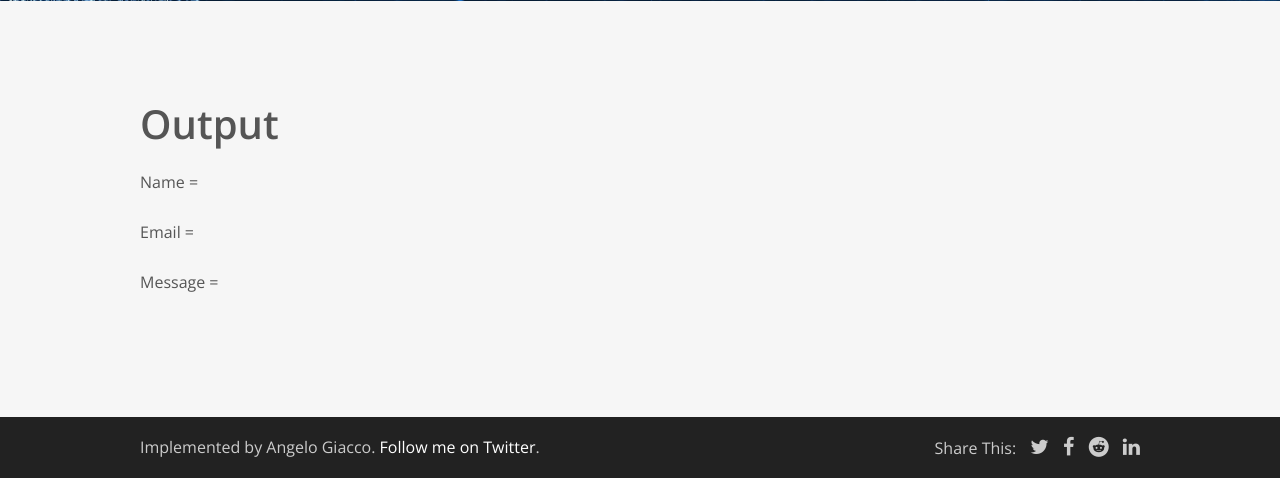
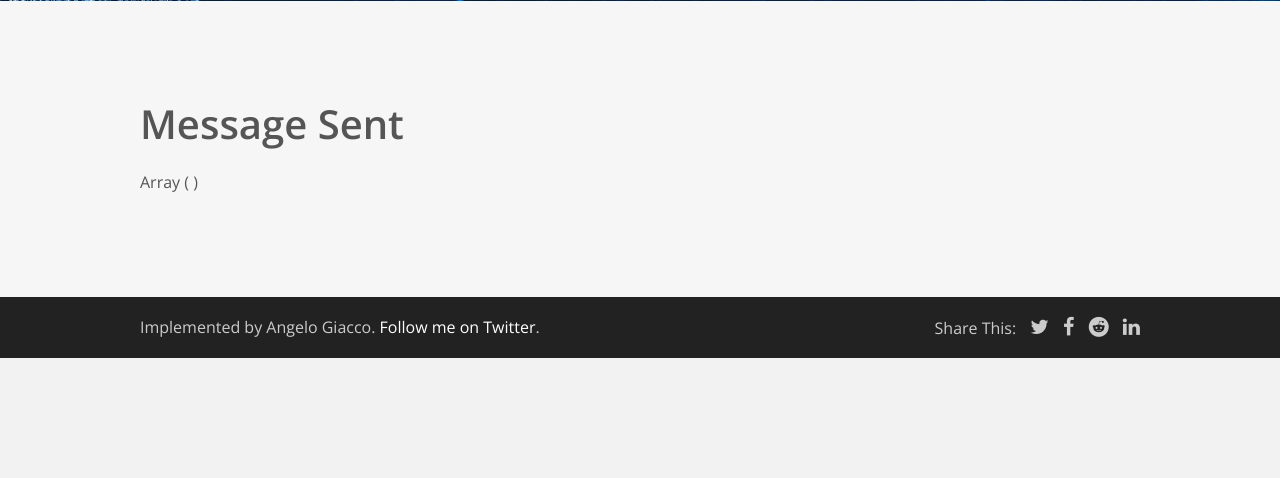
Before and after one commit to AngeloGiacco/poundle, a PHP site: page /sendMessage.php in a window 1280 px wide. Shown: the part 799-1277 px from the top of the page. After the commit the page ends 1157 px from the top, so only its background shows below. Run offline with PHP 8.4, Linux system fonts and the light colour scheme; data that the repository does not hold is empty; some libraries are stand-ins or nearby versions.

Commit message:
Update sendMessage.php

```diff
--- a/sendMessage.php
+++ b/sendMessage.php
@@ -37,11 +37,9 @@
 
         <section id = "help" class="feature greybg">
             <div class="container">
-                <h1> Output</h1>
+                <h1> Message Sent</h1>
                 <?php
-                  echo("<p> Name = ".$_POST["name"]."</p>");
-                  echo("<p> Email = ".$_POST["email"]."</p>");
-                  echo("<p> Message = ".$_POST["Message"]."</p>");
+                  print_r($_POST);
                 ?>
             </div>
         </section>
```
